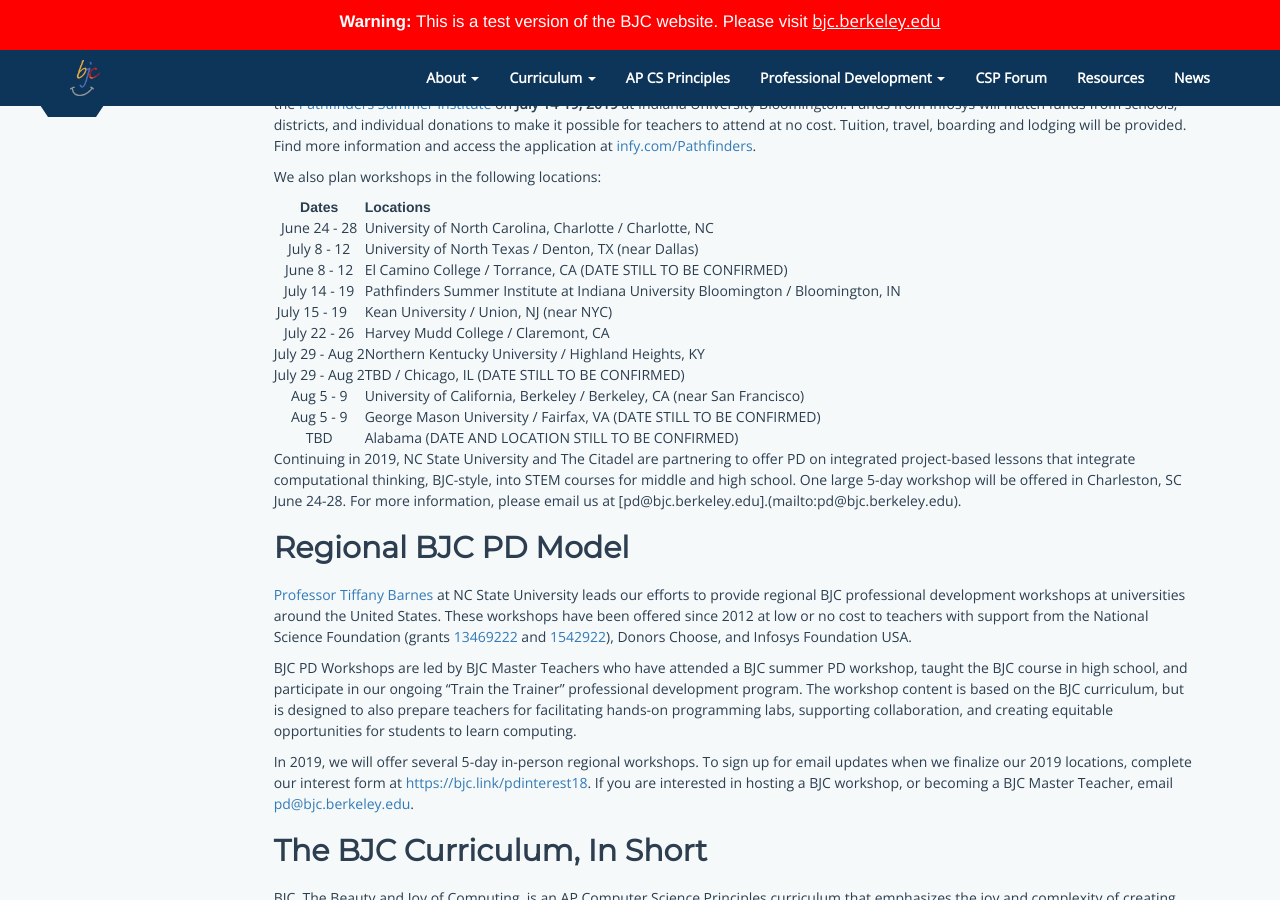
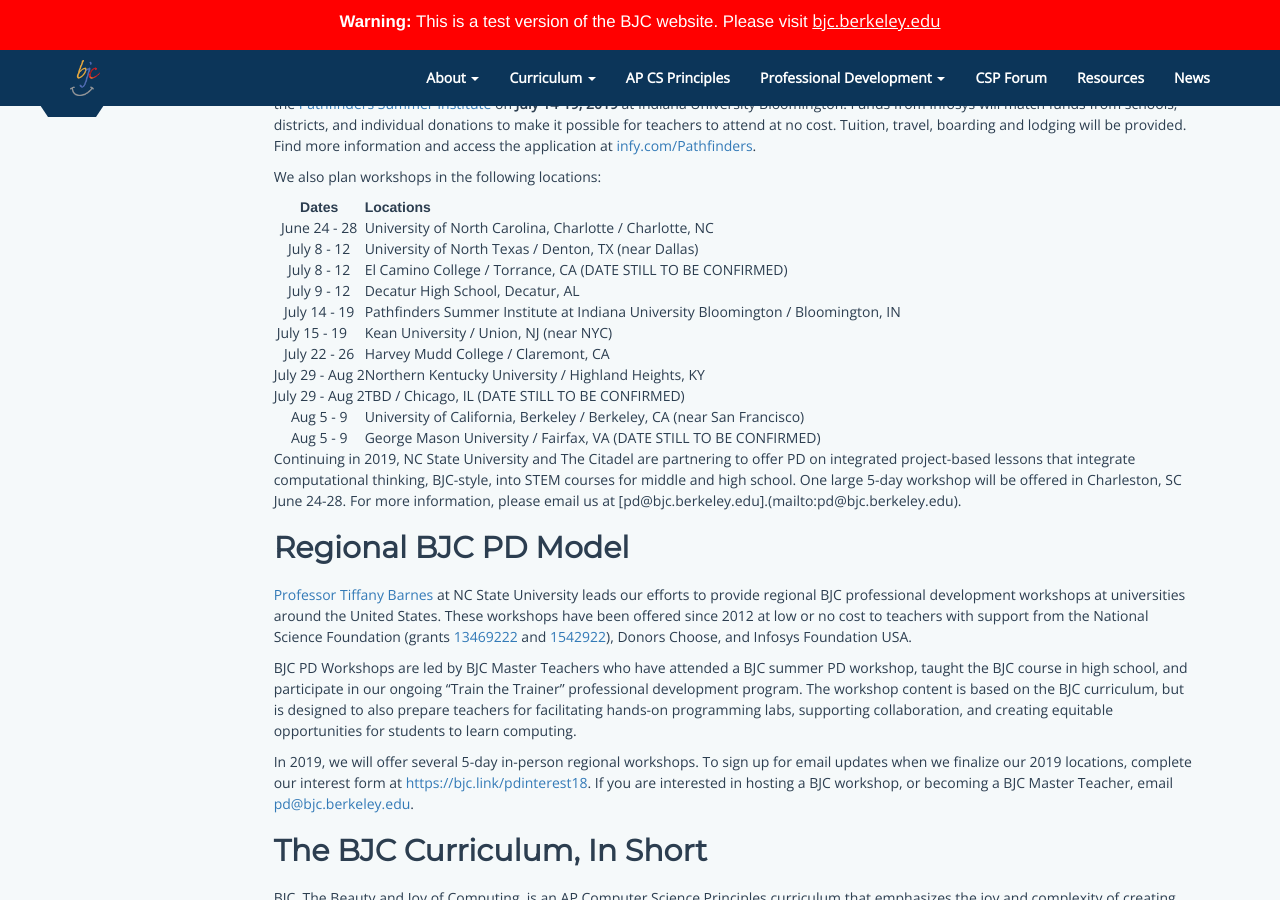
Before and after one commit to beautyjoy/beautyjoy.github.io, a Jekyll site: the page built from summer-pd/index.md, in a window 1280 px wide and 900 px high, scrolled down 750 px. Built offline with Jekyll 4.4.1, drawn with Linux system fonts in a browser that asks for light colours.

Commit message:
updated AL

```diff
--- a/summer-pd/index.md
+++ b/summer-pd/index.md
@@ -29,7 +29,8 @@
 | :--------------: |------------------------------------------------------------------------------------|
 | June 24 - 28     |  University of North Carolina, Charlotte / Charlotte, NC                           |
 | July 8 - 12      |  University of North Texas / Denton, TX (near Dallas)                              |
-| June 8 - 12      |  El Camino College / Torrance, CA (DATE STILL TO BE CONFIRMED)                     |
+| July 8 - 12      |  El Camino College / Torrance, CA (DATE STILL TO BE CONFIRMED)                     |
+| July 9 - 12      |  Decatur High School, Decatur, AL                                                  |
 | July 14 - 19     |  Pathfinders Summer Institute at Indiana University Bloomington / Bloomington, IN  |
 | July 15 - 19     |  Kean University / Union, NJ (near NYC)                                            |
 | July 22 - 26     |  Harvey Mudd College / Claremont, CA                                               |
@@ -37,7 +38,6 @@
 | July 29 - Aug 2  |  TBD / Chicago, IL (DATE STILL TO BE CONFIRMED)                                    |
 | Aug 5 - 9        |  University of California, Berkeley / Berkeley, CA (near San Francisco)            |
 | Aug 5 - 9        |  George Mason University / Fairfax, VA (DATE STILL TO BE CONFIRMED)                |
-| TBD              |  Alabama (DATE AND LOCATION STILL TO BE CONFIRMED)                                 |
 
 Continuing in 2019, NC State University and The Citadel are partnering to offer PD on integrated project-based lessons that integrate computational thinking, BJC-style, into STEM courses for middle and high school. One large 5-day workshop will be offered in Charleston, SC June 24-28. For more information, please email us at [pd@bjc.berkeley.edu].(mailto:pd@bjc.berkeley.edu).
 
```
